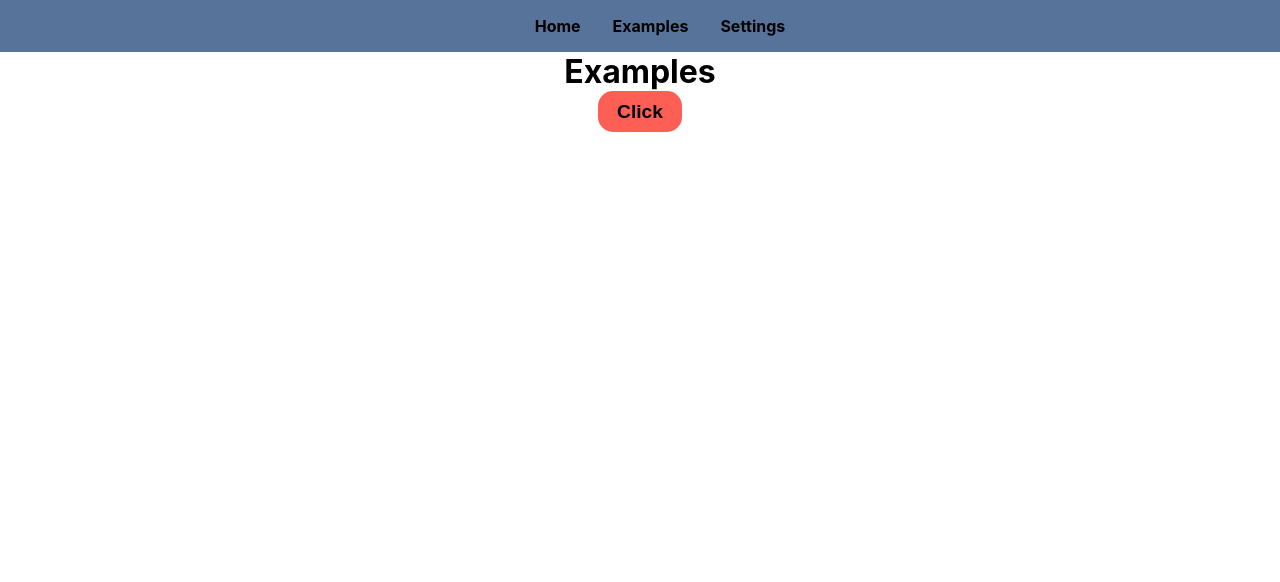
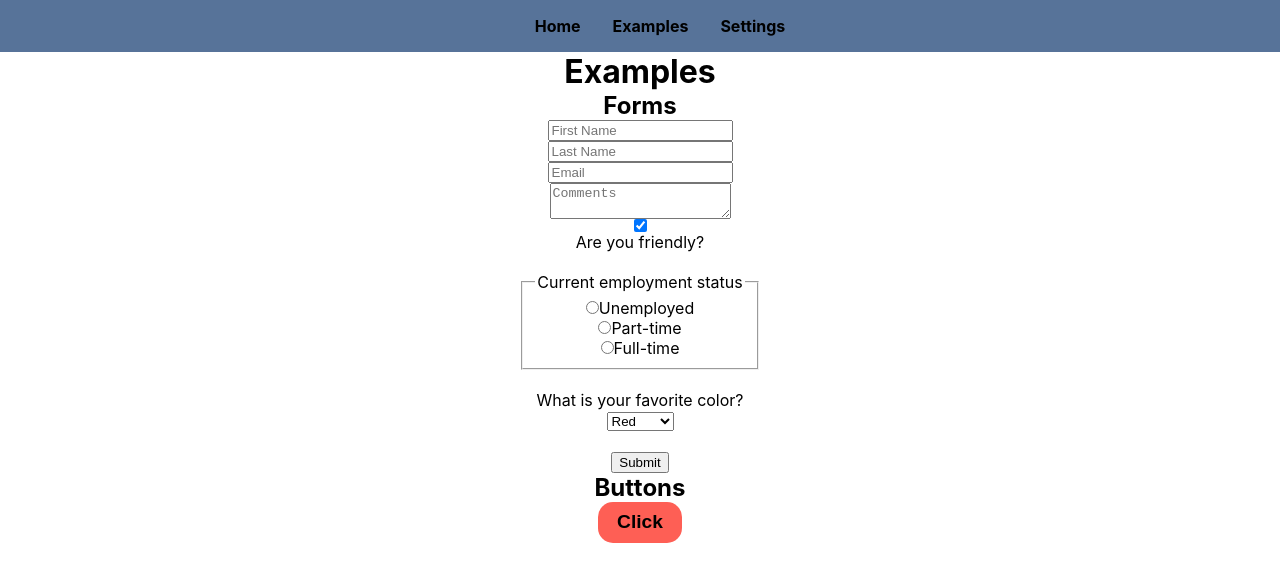
Before and after one commit to mrmendoza-dev/ui-kit, a React (Vite) app: page /examples in a window 1280 px wide. Shown: the top 582 px of the page. Built offline with nearby package versions, Linux system fonts and the light colour scheme.

Commit message:
added forms/buttons

```diff
--- /dev/null
+++ b/src/components/Buttons.tsx
@@ -0,0 +1,15 @@
+import React, { useState } from "react";
+import "../css/Buttons.css";
+
+
+
+
+export default function Buttons() {
+  return (
+    <div className="Buttons">
+      <h2>Buttons</h2>
+
+      <button className="btn-main">Click</button>
+    </div>
+  );
+}
--- /dev/null
+++ b/src/components/Form.tsx
@@ -0,0 +1,136 @@
+import React, {useState} from "react";
+import "../css/Form.css"
+
+
+export default function Form() {
+  const [formData, setFormData] = useState({
+    firstName: "",
+    lastName: "",
+    email: "",
+    comments: "",
+    isFriendly: true,
+    employment: "",
+    favColor: "",
+  });
+
+  function handleChange(event: any) {
+    const { name, value, type, checked } = event.target;
+    setFormData((prevFormData) => {
+      return {
+        ...prevFormData,
+        [name]: type === "checkbox" ? checked : value,
+      };
+    });
+  }
+
+  function handleSubmit(event: any) {
+    event.preventDefault()
+    // submitToApi(formData)
+    console.log(formData);
+  }
+
+  return (
+    <div className="Form">
+      <form onSubmit={handleSubmit}>
+        <h2>Forms</h2>
+
+        <div className="form-main">
+          <input
+            type="text"
+            placeholder="First Name"
+            onChange={handleChange}
+            name="firstName"
+            value={formData.firstName}
+          />
+          <input
+            type="text"
+            placeholder="Last Name"
+            onChange={handleChange}
+            name="lastName"
+            value={formData.lastName}
+          />
+          <input
+            type="email"
+            placeholder="Email"
+            onChange={handleChange}
+            name="email"
+            value={formData.email}
+          />
+          <textarea
+            value={formData.comments}
+            placeholder="Comments"
+            onChange={handleChange}
+            name="comments"
+          />
+          <input
+            type="checkbox"
+            id="isFriendly"
+            checked={formData.isFriendly}
+            onChange={handleChange}
+            name="isFriendly"
+          />
+          <label htmlFor="isFriendly">Are you friendly?</label>
+        </div>
+
+        <br />
+
+        <fieldset>
+          <legend>Current employment status</legend>
+          <input
+            type="radio"
+            id="unemployed"
+            name="employment"
+            value="unemployed"
+            checked={formData.employment === "unemployed"}
+            onChange={handleChange}
+          />
+          <label htmlFor="unemployed">Unemployed</label>
+          <br />
+
+          <input
+            type="radio"
+            id="part-time"
+            name="employment"
+            value="part-time"
+            checked={formData.employment === "part-time"}
+            onChange={handleChange}
+          />
+          <label htmlFor="part-time">Part-time</label>
+          <br />
+
+          <input
+            type="radio"
+            id="full-time"
+            name="employment"
+            value="full-time"
+            checked={formData.employment === "full-time"}
+            onChange={handleChange}
+          />
+          <label htmlFor="full-time">Full-time</label>
+          <br />
+        </fieldset>
+        <br />
+
+        <label htmlFor="favColor">What is your favorite color?</label>
+        <br />
+        <select
+          id="favColor"
+          value={formData.favColor}
+          onChange={handleChange}
+          name="favColor"
+        >
+          <option value="red">Red</option>
+          <option value="orange">Orange</option>
+          <option value="yellow">Yellow</option>
+          <option value="green">Green</option>
+          <option value="blue">Blue</option>
+          <option value="indigo">Indigo</option>
+          <option value="violet">Violet</option>
+        </select>
+        <br />
+        <br />
+        <button>Submit</button>
+      </form>
+    </div>
+  );
+}
--- /dev/null
+++ b/src/css/Buttons.css
@@ -0,0 +1,11 @@
+
+
+
+.btn-main {
+    background-color: var(--clrContrast);
+    padding: .5em 1em;
+    font-size: 1.2rem;
+    font-weight: bold;
+    border-radius: 15px;
+    border: none;
+}
--- /dev/null
+++ b/src/css/Form.css
@@ -0,0 +1,14 @@
+
+.Form {
+    margin: 0 auto;
+        display: flex;
+    justify-content: center;
+
+}
+
+.form-main {
+    display: flex;
+    flex-direction: column;
+    justify-content: center;
+    align-items: center;
+}
--- a/src/css/input.css
+++ b/src/css/input.css
@@ -1,12 +0,0 @@
-
-
-
-
-.btn-main {
-    background-color: var(--clrContrast);
-    padding: .5em 1em;
-    font-size: 1.2rem;
-    font-weight: bold;
-    border-radius: 15px;
-    border: none;
-}
--- a/src/pages/Examples.tsx
+++ b/src/pages/Examples.tsx
@@ -1,6 +1,7 @@
 
 import "../css/input.css"
-
+import Form from "../components/Form";
+import Buttons from "../components/Buttons";
 
 
 
@@ -8,7 +9,8 @@ export default function Examples() {
   return (
     <div className="Examples">
       <h1>Examples</h1>
-      <button className="btn-main">Click</button>
+      <Form />
+      <Buttons />
     </div>
   );
 }
```
